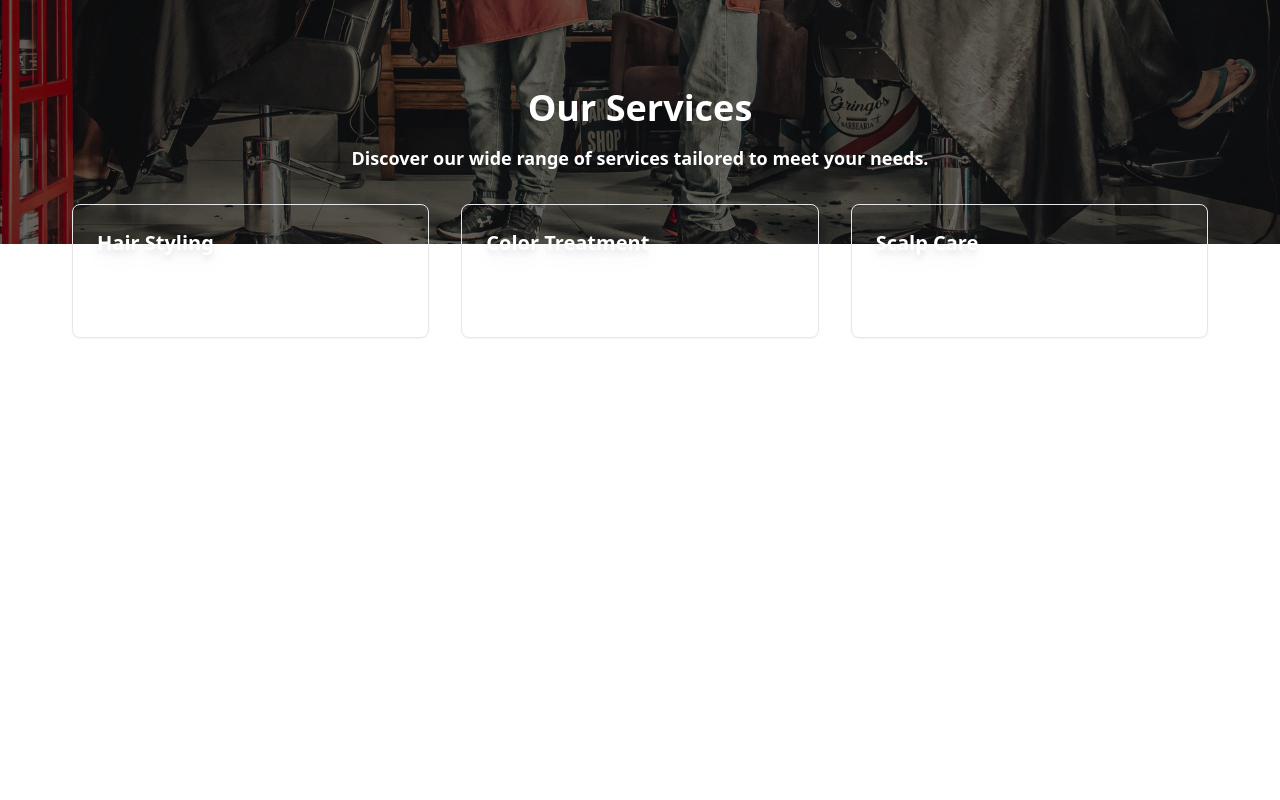
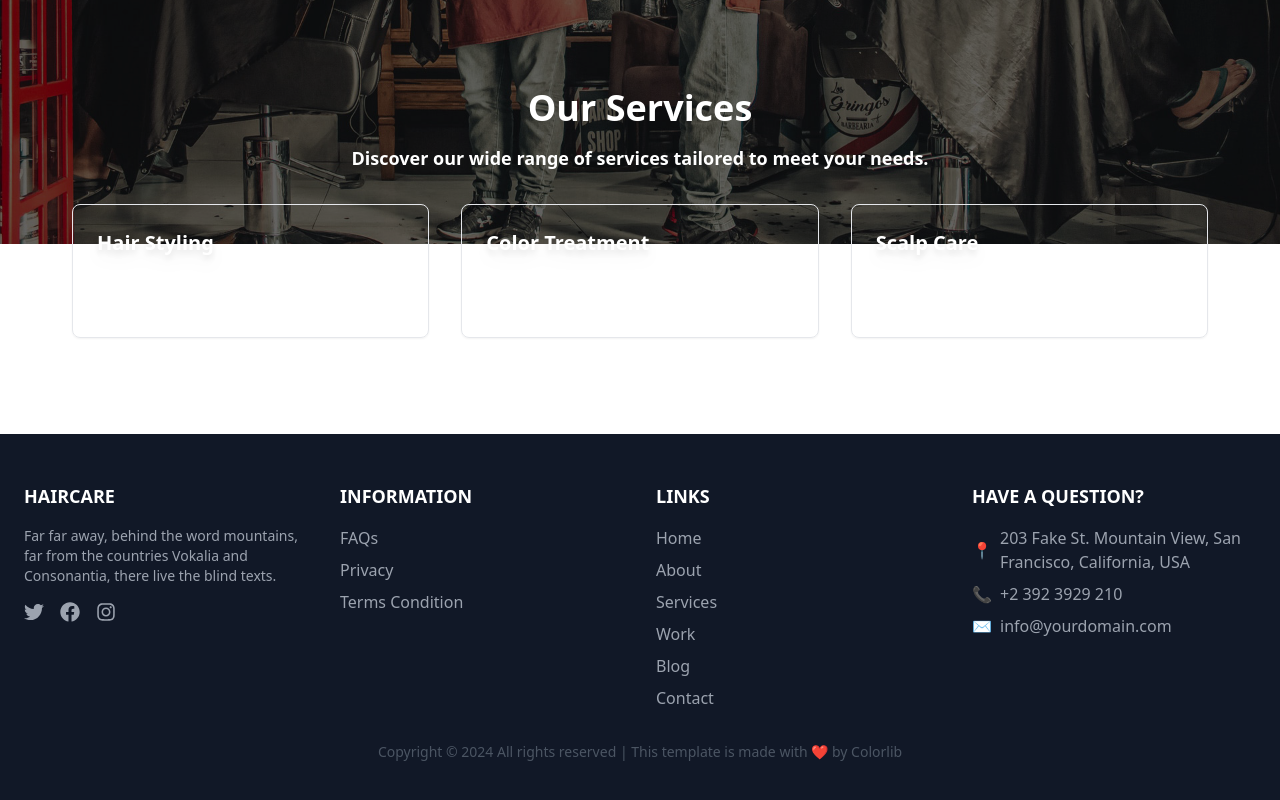
Before and after one commit to HairSalonBooking/HairSalonBooking_FE, a React (Vite) app: page / in a window 1280 px wide. Shown: the part 556-1356 px from the top of the page. Before the commit the page ends 942 px from the top, so only its background shows below. Built offline with nearby package versions, Linux system fonts and the light colour scheme.

Commit message:
add footer

```diff
--- /dev/null
+++ b/src/components/layout/Footer/Footer.tsx
@@ -0,0 +1,117 @@
+import React from "react";
+import { FaTwitter, FaFacebook, FaInstagram } from "react-icons/fa"; // You can install react-icons using 'npm install react-icons'
+
+const Footer: React.FC = () => {
+    return (
+        <footer className="bg-gray-900 text-gray-400 py-12">
+            <div className="container mx-auto grid grid-cols-1 md:grid-cols-4 gap-8 px-6">
+                {/* Section 1: HairCare */}
+                <div>
+                    <h3 className="text-white text-lg font-bold">HAIRCARE</h3>
+                    <p className="mt-4 text-sm">
+                        Far far away, behind the word mountains, far from the countries
+                        Vokalia and Consonantia, there live the blind texts.
+                    </p>
+                    <div className="flex space-x-4 mt-4">
+                        <a href="#" className="text-gray-400 hover:text-white">
+                            <FaTwitter size={20} />
+                        </a>
+                        <a href="#" className="text-gray-400 hover:text-white">
+                            <FaFacebook size={20} />
+                        </a>
+                        <a href="#" className="text-gray-400 hover:text-white">
+                            <FaInstagram size={20} />
+                        </a>
+                    </div>
+                </div>
+
+                {/* Section 2: Information */}
+                <div>
+                    <h3 className="text-white text-lg font-bold">INFORMATION</h3>
+                    <ul className="mt-4 space-y-2">
+                        <li>
+                            <a href="#" className="hover:text-white">
+                                FAQs
+                            </a>
+                        </li>
+                        <li>
+                            <a href="#" className="hover:text-white">
+                                Privacy
+                            </a>
+                        </li>
+                        <li>
+                            <a href="#" className="hover:text-white">
+                                Terms Condition
+                            </a>
+                        </li>
+                    </ul>
+                </div>
+
+                {/* Section 3: Links */}
+                <div>
+                    <h3 className="text-white text-lg font-bold">LINKS</h3>
+                    <ul className="mt-4 space-y-2">
+                        <li>
+                            <a href="#" className="hover:text-white">
+                                Home
+                            </a>
+                        </li>
+                        <li>
+                            <a href="#" className="hover:text-white">
+                                About
+                            </a>
+                        </li>
+                        <li>
+                            <a href="#" className="hover:text-white">
+                                Services
+                            </a>
+                        </li>
+                        <li>
+                            <a href="#" className="hover:text-white">
+                                Work
+                            </a>
+                        </li>
+                        <li>
+                            <a href="#" className="hover:text-white">
+                                Blog
+                            </a>
+                        </li>
+                        <li>
+                            <a href="#" className="hover:text-white">
+                                Contact
+                            </a>
+                        </li>
+                    </ul>
+                </div>
+
+                {/* Section 4: Have a Question? */}
+                <div>
+                    <h3 className="text-white text-lg font-bold">HAVE A QUESTION?</h3>
+                    <ul className="mt-4 space-y-2">
+                        <li className="flex items-center space-x-2">
+                            <span>📍</span>
+                            <p>
+                                203 Fake St. Mountain View, San Francisco, California, USA
+                            </p>
+                        </li>
+                        <li className="flex items-center space-x-2">
+                            <span>📞</span>
+                            <p>+2 392 3929 210</p>
+                        </li>
+                        <li className="flex items-center space-x-2">
+                            <span>✉️</span>
+                            <p>info@yourdomain.com</p>
+                        </li>
+                    </ul>
+                </div>
+            </div>
+
+            <div className="text-center text-sm text-gray-600 mt-8">
+                Copyright © 2024 All rights reserved | This template is made with ❤️ by
+                Colorlib
+            </div>
+        </footer>
+    );
+};
+
+export default Footer;
--- a/src/page/customer/home/Homepage.tsx
+++ b/src/page/customer/home/Homepage.tsx
@@ -1,3 +1,4 @@
+import Footer from "@/components/layout/Footer/Footer";
 import Header from "@/components/layout/Header/Header";
 
 const Home = () => {
@@ -40,7 +41,7 @@ const Home = () => {
           </div>
         </section>
         <div className="py-12"></div>
-        <section className="relative py-12 dark:bg-gray-900 z-10">
+        <section className="relative py-12 dark:bg-gray-900">
           <div className="mx-auto max-w-7xl px-6 md:px-12">
             <h2 className="text-center text-4xl font-extrabold text-white dark:text-white">
               Our Services
@@ -76,9 +77,11 @@ const Home = () => {
             </div>
           </div>
         </section>
+        {/* Add margin-top to create space between the content and footer */}
+        <div className="mt-12"></div>
       </div>
+      <Footer />
     </>
-
   );
 };
 
```
Also changed, not shown: 1 other file (tests, documents, lock files or other folders).
